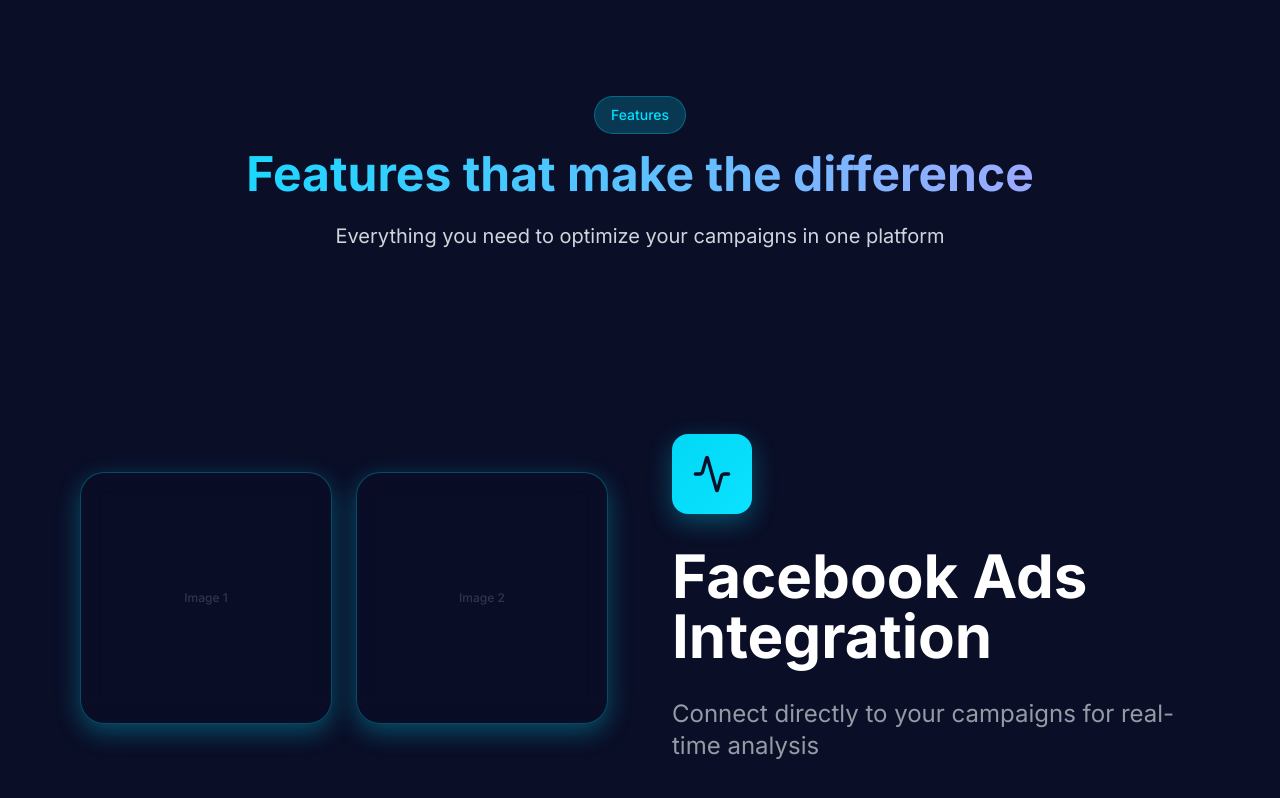
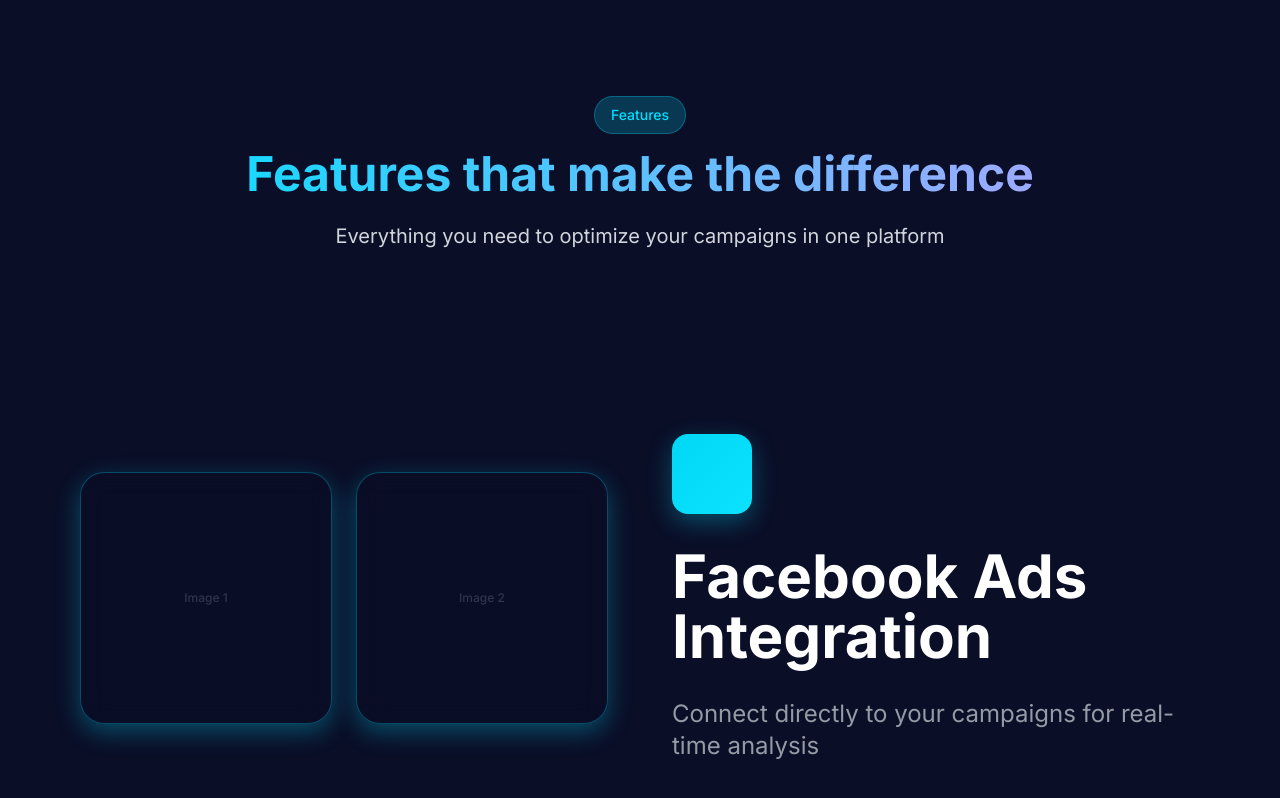
Before and after one commit to JJoBacabo/sheet-scale-boost-b87c9fde, a React (Vite) app: page / in a window 1280 px wide. Shown: the part 1298-2096 px from the top of the page. Built offline with nearby package versions, Linux system fonts and the light colour scheme; no server answers.

Commit message:
Visual edit in Lovable
Edited UI in Lovable

```diff
--- a/src/pages/Landing.tsx
+++ b/src/pages/Landing.tsx
@@ -471,16 +471,12 @@ const Landing = () => {
               const Icon = feature.icon;
               const isEven = (index + 1) % 2 === 0; // index 0 = 1 (ímpar), index 1 = 2 (par)
 
-                return (
-                  <div
-                    key={index}
-                    className="feature-card-4 absolute inset-0 flex items-center justify-center"
-                  >
+              return <div key={index} className="feature-card-4 absolute inset-0 flex items-center justify-center">
                     <div className={`grid md:grid-cols-2 gap-12 lg:gap-16 w-full items-center ${isEven ? '' : 'md:grid-flow-dense'}`}>
                       {/* Text Content - Left for even, Right for odd */}
                       <div className={`space-y-8 ${isEven ? '' : 'md:col-start-2'}`}>
                         <div className="w-20 h-20 rounded-2xl bg-gradient-primary flex items-center justify-center shadow-lg shadow-primary/30">
-                          <Icon className="w-10 h-10 text-primary-foreground" />
+
                         </div>
                         <h3 className="text-5xl sm:text-6xl font-bold text-white leading-tight">{t(`landing.features.${feature.key}.title`)}</h3>
                         <p className="text-gray-300/70 text-xl sm:text-2xl leading-relaxed">{t(`landing.features.${feature.key}.description`)}</p>
@@ -496,8 +492,7 @@ const Landing = () => {
                         </div>
                       </div>
                     </div>
-                  </div>
-                );
+                  </div>;
             })}
             </div>
           </div>
```
Lines whose indentation alone changed are shown as unchanged.
